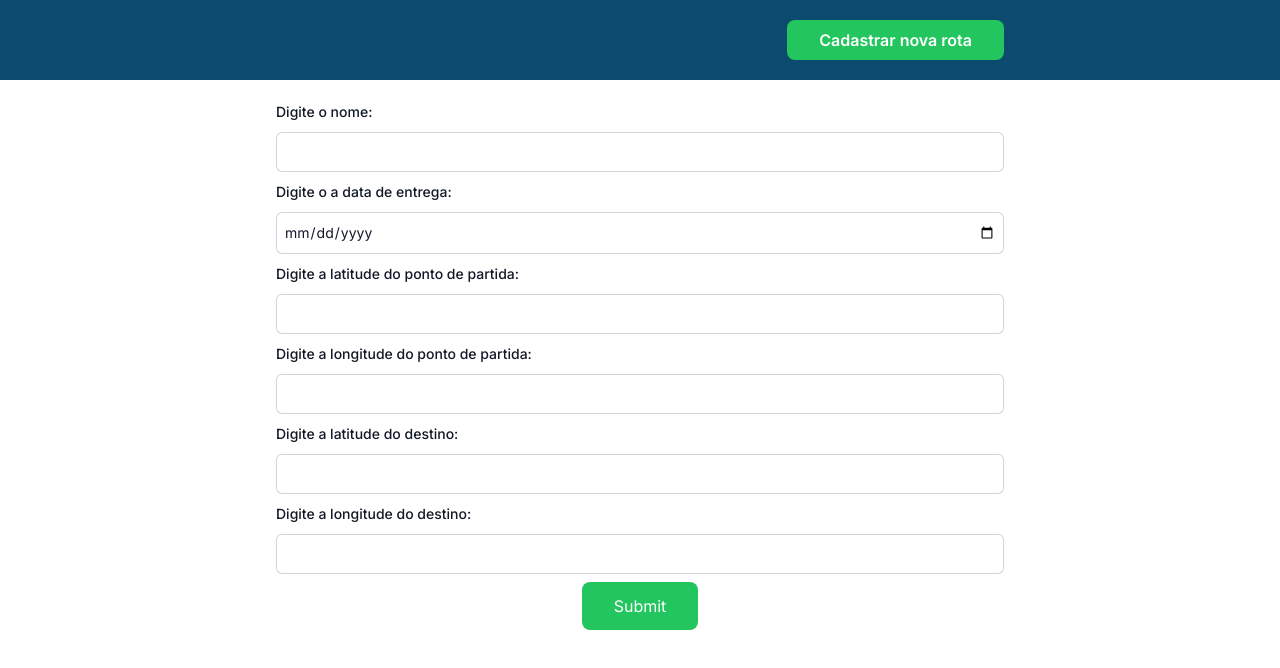
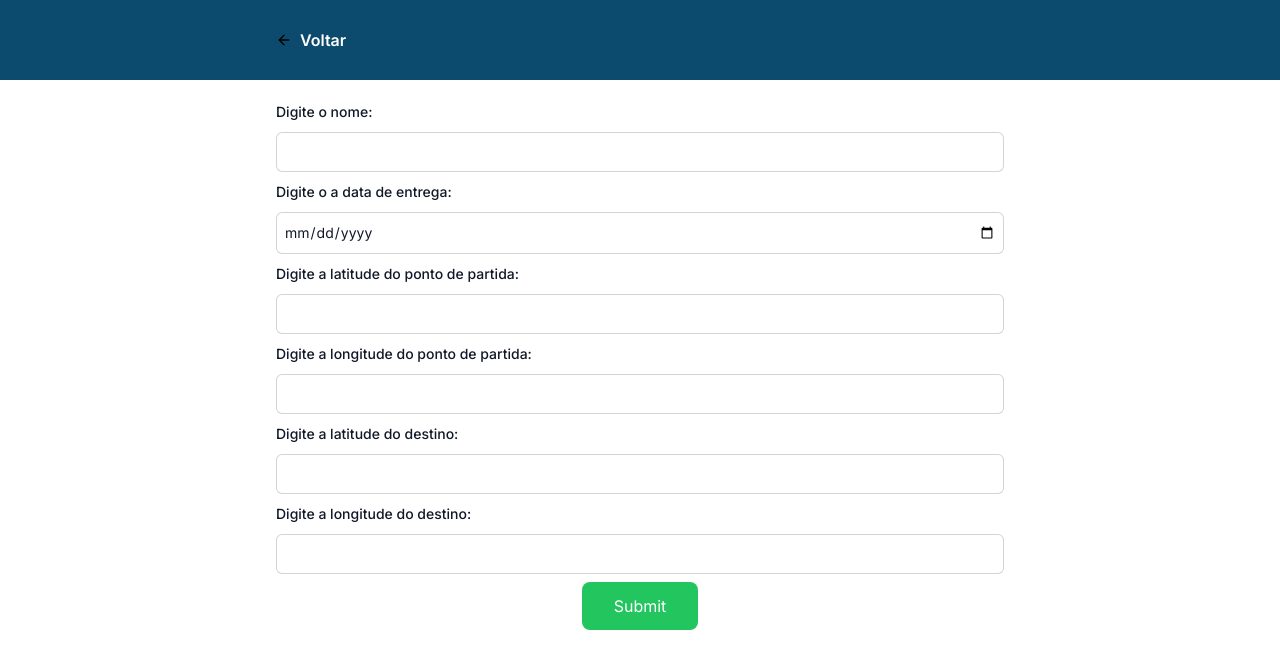
Before and after one commit to FabianoRF/unicad-front-end, a Next.js app: page /create-delivery in a window 1280 px wide. Shown: the top 668 px of the page. Built offline with nearby package versions, Linux system fonts and the light colour scheme.

Commit message:
create buttons component

```diff
--- /dev/null
+++ b/src/app/components/backButton/index.tsx
@@ -0,0 +1,21 @@
+import Link from "next/link";
+import { useRouter } from "next/navigation";
+import { FiArrowLeft } from "react-icons/fi";
+
+export default function BackButton() {
+  const router = useRouter();
+  return (
+    <div
+      className="flex justify-start items-center gap-2 w-full max-w-3xl p-5 cursor-pointer "
+      onClick={() => router.push("/")}
+    >
+      <FiArrowLeft className="text-sky-90 w-4 h-4 hover:text-gray-300" />
+      <Link
+        href="/create-delivery"
+        className="flex items-center text-white  font-semibold hover:text-gray-300"
+      >
+        Voltar
+      </Link>
+    </div>
+  );
+}
--- /dev/null
+++ b/src/app/components/button/index.tsx
@@ -0,0 +1,18 @@
+import Link from "next/link";
+
+interface IButtonProps {
+  title: string;
+}
+
+export default function Button({ title }: IButtonProps) {
+  return (
+    <div className="flex justify-end w-full max-w-3xl p-5">
+      <Link
+        href="/create-delivery"
+        className="flex items-center text-white font-semibold bg-green-500 py-3 px-8 rounded-lg"
+      >
+        {title}
+      </Link>
+    </div>
+  );
+}
--- a/src/app/components/header/index.tsx
+++ b/src/app/components/header/index.tsx
@@ -1,16 +1,9 @@
-import Link from "next/link";
+import { PropsWithChildren } from "react";
 
-export default function Header() {
+export default function Header({ children }: PropsWithChildren) {
   return (
     <header className="flex justify-center w-full bg-sky-900 h-20">
-      <div className="flex justify-end w-full max-w-3xl p-5">
-        <Link
-          href="/create-delivery"
-          className="flex items-center text-white font-semibold bg-green-500 py-3 px-8 rounded-lg"
-        >
-          Cadastrar nova rota
-        </Link>
-      </div>
+      {children}
     </header>
   );
 }
--- a/src/app/create-delivery/page.tsx
+++ b/src/app/create-delivery/page.tsx
@@ -4,6 +4,9 @@ import Header from "../components/header";
 import Input from "../components/input";
 import { ICreateDelivery } from "../models/delivery";
 import { useRouter } from "next/navigation";
+import Link from "next/link";
+import { FiArrowLeft } from "react-icons/fi";
+import BackButton from "../components/backButton";
 
 export type Inputs = {
   name: string;
@@ -33,7 +36,7 @@ export default function CreateDelivery() {
       deliveryDate: new Date(data.deliveryDate),
     };
 
-    fetch("http://localhost:4000/delivery", {
+    fetch(`${process.env.BASE_URL}/delivery`, {
       method: "POST",
       headers: {
         Accept: "application/json",
@@ -49,7 +52,11 @@ export default function CreateDelivery() {
 
   return (
     <div>
-      <Header></Header>
+      <Header>
+        <Header>
+          <BackButton />
+        </Header>
+      </Header>
       <form className="flex justify-center" onSubmit={handleSubmit(onSubmit)}>
         <div className="flex flex-col gap-2 w-full max-w-3xl p-5 justify-between items-center ">
           <Input
@@ -107,7 +114,7 @@ export default function CreateDelivery() {
           {errors.deliveryDate && <span>This field is required</span>}
           <input
             type="submit"
-            className="text-white bg-green-500 py-3 px-8 rounded-lg"
+            className="text-white bg-green-500  hover:bg-green-700 py-3 px-8 rounded-lg cursor-pointer"
           />
         </div>
       </form>
--- a/src/app/page.tsx
+++ b/src/app/page.tsx
@@ -4,6 +4,8 @@ import { useEffect, useState } from "react";
 import { IDelivery } from "./models/delivery";
 import Card from "./components/card";
 import Paginator from "./components/paginator";
+import Link from "next/link";
+import Button from "./components/button";
 
 export default function Home() {
   const [deliveries, setDeliveries] = useState<IDelivery[]>([]);
@@ -32,7 +34,9 @@ export default function Home() {
 
   return (
     <main className="flex flex-col items-center">
-      <Header></Header>
+      <Header>
+        <Button title="Cadastrar nova rota" />
+      </Header>
       <ul role="list" className="divide-y divide-gray-100 w-full max-w-3xl p-5">
         {isLoading && <div className="text-black">Loading...</div>}
 
```
